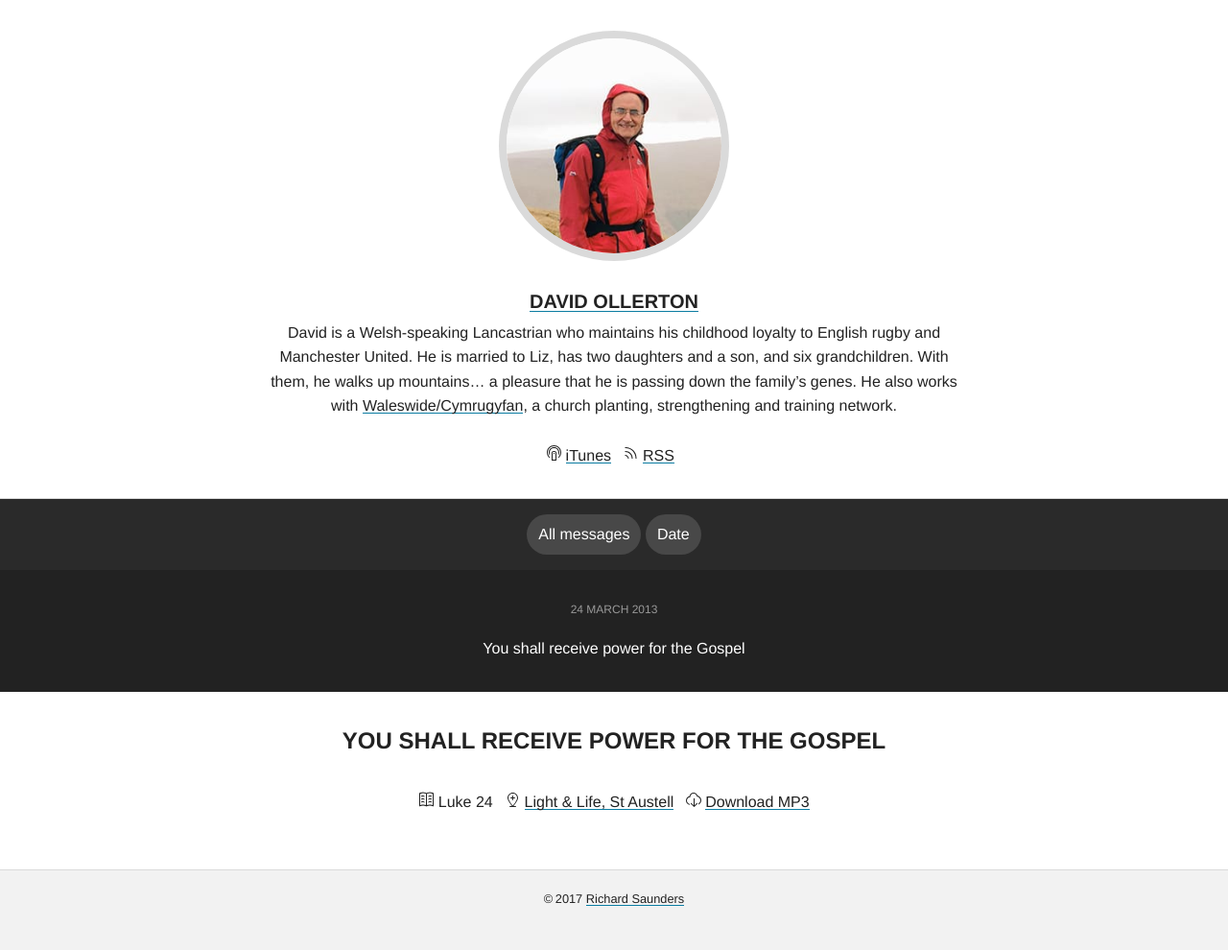
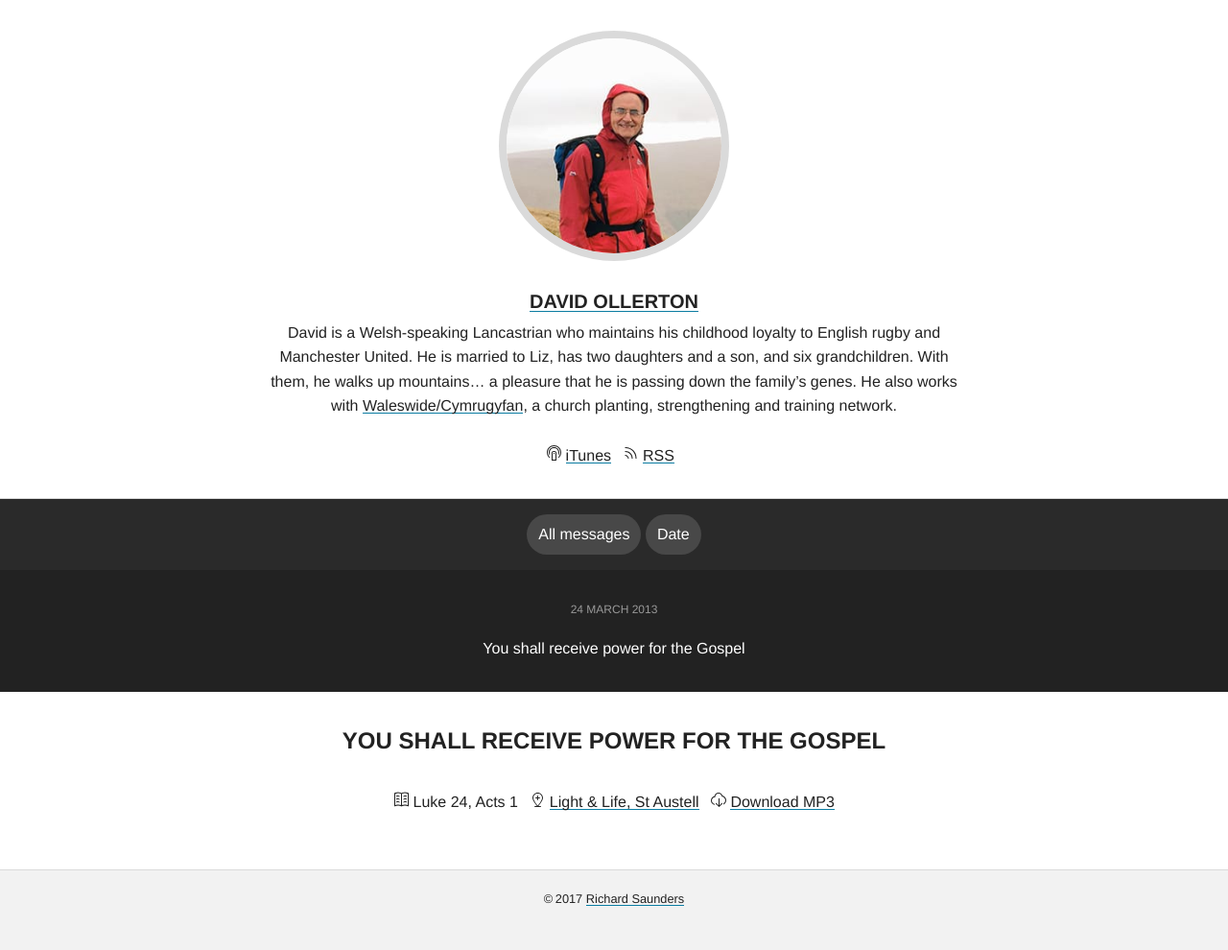
Before and after one commit to davidollerton/davidollerton.github.io, a Jekyll site: the page built from _posts/2013-03-24-you-shall-receive-power-for-the-gospel.md, in a window 1280 px wide. Shown: the whole page at 96% size. Built offline with Jekyll 4.4.1, drawn with Linux system fonts in a browser that asks for light colours; nearby versions of some CDN libraries; our own code applies the rules of GitHub Pages for plain Markdown files; some of the changed lines change nothing that is shown.

Commit message:
Cleanup feed and centralise description

```diff
--- a/_config.yml
+++ b/_config.yml
@@ -1,9 +1,9 @@
 # Podcast Feed Settings
 title:          Sermons by David Ollerton
-email:          sermons@davidollerton.org
-description:    "your-podcast-description"
-subtitle:       "your-podcast-subtitle"
-url:            http://davidollerton.github.io
+email:          sermons@davidollerton.wales
+description:    David is a Welsh-speaking Lancastrian who maintains his childhood loyalty to English rugby and Manchester United. He is married to Liz, has two daughters and a son, and six grandchildren. With them, he walks up mountains… a pleasure that he is passing down the family’s genes. He also works with [Waleswide/Cymrugyfan](http://www.waleswide.org/), a church planting, strengthening and training network.
+subtitle:       "A collection of David's sermons from his 'x' years of ministry"
+url:            http://davidollerton.wales
 lang:           en-GB
 author:         David Ollerton
 copyright:      "&#x2117; &amp; &#xA9; 2017"
--- a/_includes/header.html
+++ b/_includes/header.html
@@ -9,7 +9,7 @@
     </h1>
 
     <div class="header__description">
-      <p>David is a Welsh-speaking Lancastrian who maintains his childhood loyalty to English rugby and Manchester United. He is married to Liz, has two daughters and a son, and six grandchildren. With them, he walks up mountains… a pleasure that he is passing down the family’s genes. He also works with <a href="http://www.waleswide.org/">Waleswide/Cymrugyfan</a>, a church planting, strengthening and training network.</p>
+      {{ site.description | markdownify }}
     </div>
 
     {% include header-navigation.html %}
--- a/_includes/meta.html
+++ b/_includes/meta.html
@@ -21,7 +21,7 @@
 {% if page.description %}
   <meta content="{{ page.description }}" property="og:description">
 {% else %}
-  <meta content="{{ site.description }}" property="og:description">
+  <meta content="{{ site.description | markdownify | strip_html | xml_escape }}" property="og:description">
 {% endif %}
 
 {% if page.url %}
--- a/_posts/2013-03-24-you-shall-receive-power-for-the-gospel.md
+++ b/_posts/2013-03-24-you-shall-receive-power-for-the-gospel.md
@@ -1,6 +1,6 @@
 ---
 title: "You shall receive power for the Gospel"
-scripture: "Luke 24"
+scripture: "Luke 24, Acts 1"
 church: staustell
 file: //sermons.davidollerton.org.s3.amazonaws.com/data/2013/24-03-2013.mp3
 excerpt: ""
--- a/_sass/_esvtext.scss
+++ b/_sass/_esvtext.scss
@@ -64,8 +64,7 @@
 
 
 
-span.woc { /* Words of Christ (for red-letter editions) */
-/* color: #900;*/
+span.woc {
 }
 
 
```
Also changed, not shown: 1 other file.
